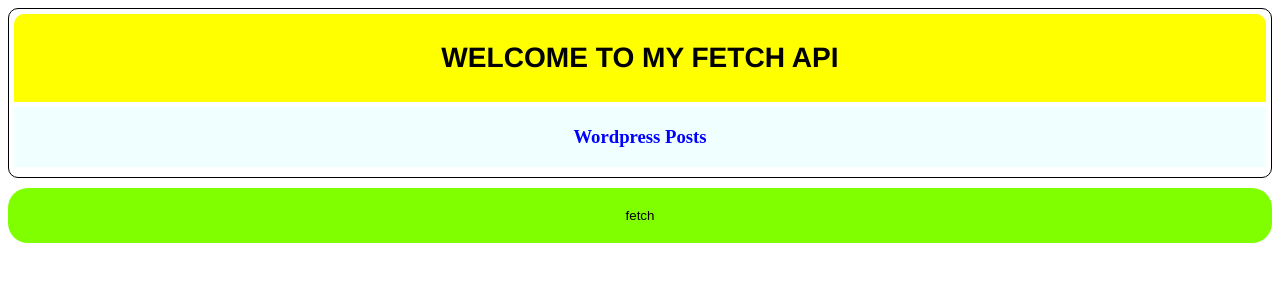
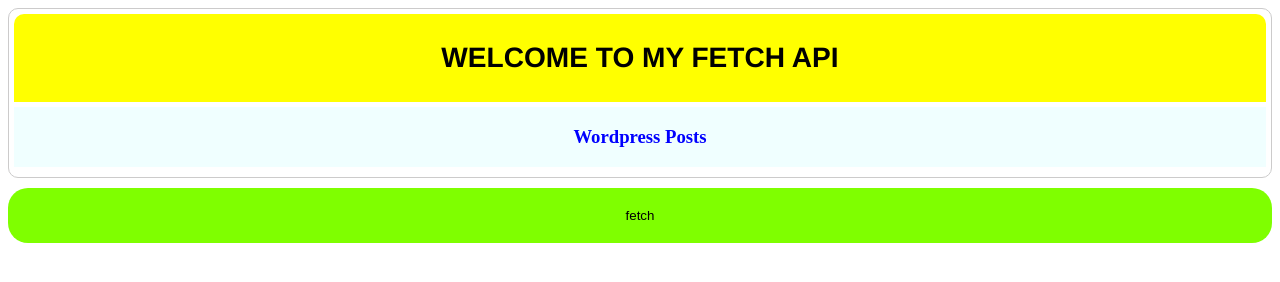
Before and after one commit to tolu2507/fetch-wordpress, a plain HTML site: page index.html in a window 1280 px wide. Drawn offline with Linux system fonts and the light colour scheme.

Commit message:
new commit

```diff
--- a/style.css
+++ b/style.css
@@ -1,5 +1,5 @@
 .mainpage{
-    border:1px black solid;
+    border:1px rgb(204, 203, 203) solid;
     border-radius: 10px;
     padding: 5px;
 }
```
